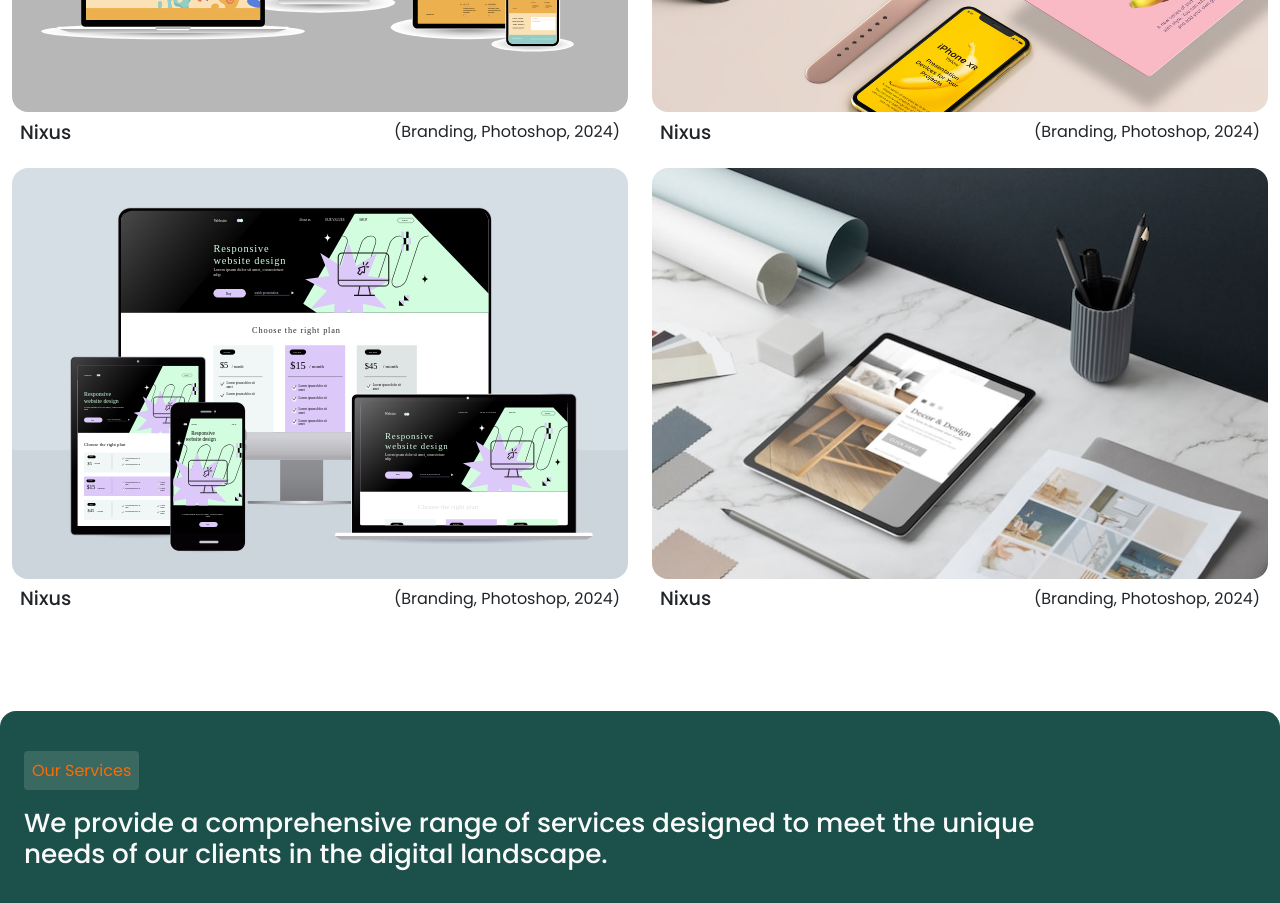
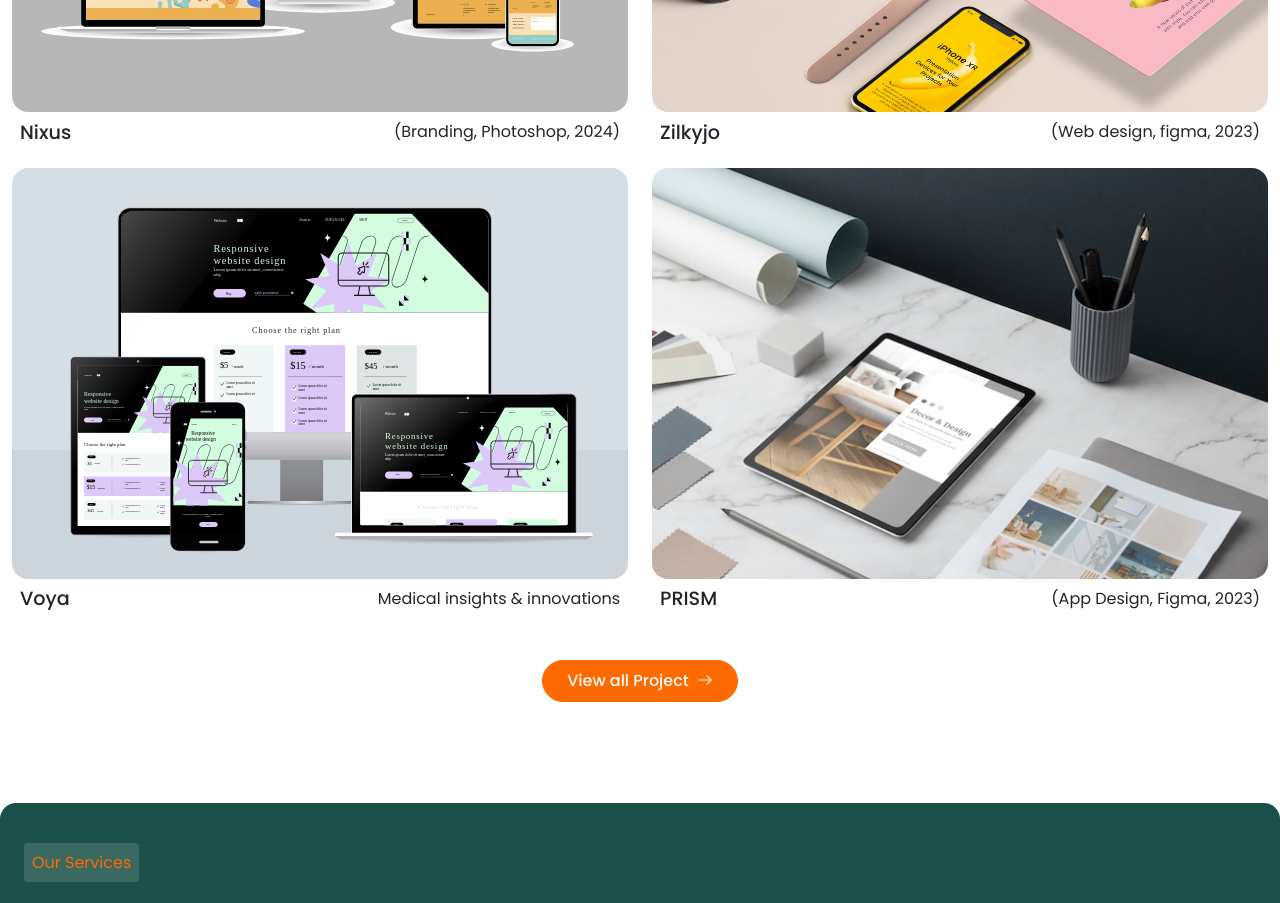
Before and after one commit to Ponkoj644/Creonix, a plain HTML site: page index.html in a window 1280 px wide. Shown: the part 500-1403 px from the top of the page. Drawn offline with nearby package versions, Linux system fonts and the light colour scheme.

Commit message:
some chanfws in project area

```diff
--- a/index.html
+++ b/index.html
@@ -251,11 +251,11 @@
               <h3 class="mt-3">Selected Works</h3>
             </div>
           </div>
-
           <!-- project cards -->
           <div
             class="row mt-1 row-cols-1 row-cols-lg-2 row-cols-md-2 g-3 g-lg-4"
           >
+            <!-- card 1 -->
             <div class="col-lg-6 col-mg-6 col-12">
               <div class="card border-0">
                 <div class="card-img">
@@ -273,7 +273,7 @@
                 </div>
               </div>
             </div>
-
+            <!-- card 2 -->
             <div class="col-lg-6 col-mg-6">
               <div class="card border-0">
                 <div class="card-img">
@@ -286,12 +286,12 @@
                 <div
                   class="card-txt d-flex align-items-center justify-content-between"
                 >
-                  <h3>Nixus</h3>
-                  <p>(Branding, Photoshop, 2024)</p>
+                  <h3>Zilkyjo</h3>
+                  <p>(Web design, figma, 2023)</p>
                 </div>
               </div>
             </div>
-
+            <!-- card 3 -->
             <div class="col-lg-6 col-mg-6">
               <div class="card border-0">
                 <div class="card-img">
@@ -304,12 +304,12 @@
                 <div
                   class="card-txt d-flex align-items-center justify-content-between"
                 >
-                  <h3>Nixus</h3>
-                  <p>(Branding, Photoshop, 2024)</p>
+                  <h3>Voya</h3>
+                  <p>Medical insights & innovations</p>
                 </div>
               </div>
             </div>
-
+            <!-- card 4 -->
             <div class="col-lg-6 col-mg-6">
               <div class="card border-0">
                 <div class="card-img">
@@ -322,46 +322,18 @@
                 <div
                   class="card-txt d-flex align-items-center justify-content-between"
                 >
-                  <h3>Nixus</h3>
-                  <p>(Branding, Photoshop, 2024)</p>
+                  <h3>PRISM</h3>
+                  <p>(App Design, Figma, 2023)</p>
                 </div>
               </div>
             </div>
+          </div>
 
-            <!-- <div class="project_details">
-              <div class="card border-0">
-                <div class="card-img">
-                  <img
-                    src="./images/Project_img_3.jpg"
-                    alt="Project"
-                    class="img-fluid"
-                  />
-                </div>
-                <div
-                  class="card-txt d-flex align-items-center justify-content-between"
-                >
-                  <h3>Nixus</h3>
-                  <p>(Branding, Photoshop, 2024)</p>
-                </div>
-              </div>
-
-              <div class="card border-0">
-                <div class="card-img">
-                  <img
-                    src="./images/Project_img_2.jpg"
-                    alt="Project"
-                    class="img-fluid"
-                  />
-                </div>
-                <div
-                  class="card-txt d-flex align-items-center justify-content-between"
-                >
-                  <h3>Zilkyjo</h3>
-                  <p>(Web design, figma, 2023)</p>
-                </div>
-              </div>
-            </div> -->
-          </div>
+          <button class="mt-3 mt-lg-5 d-block m-auto text-center">
+            <a href="#" class="btn_primary"
+              >View all Project <i class="bi bi-arrow-right"></i
+            ></a>
+          </button>
         </div>
       </section>
       <!-- project area end -->
```
